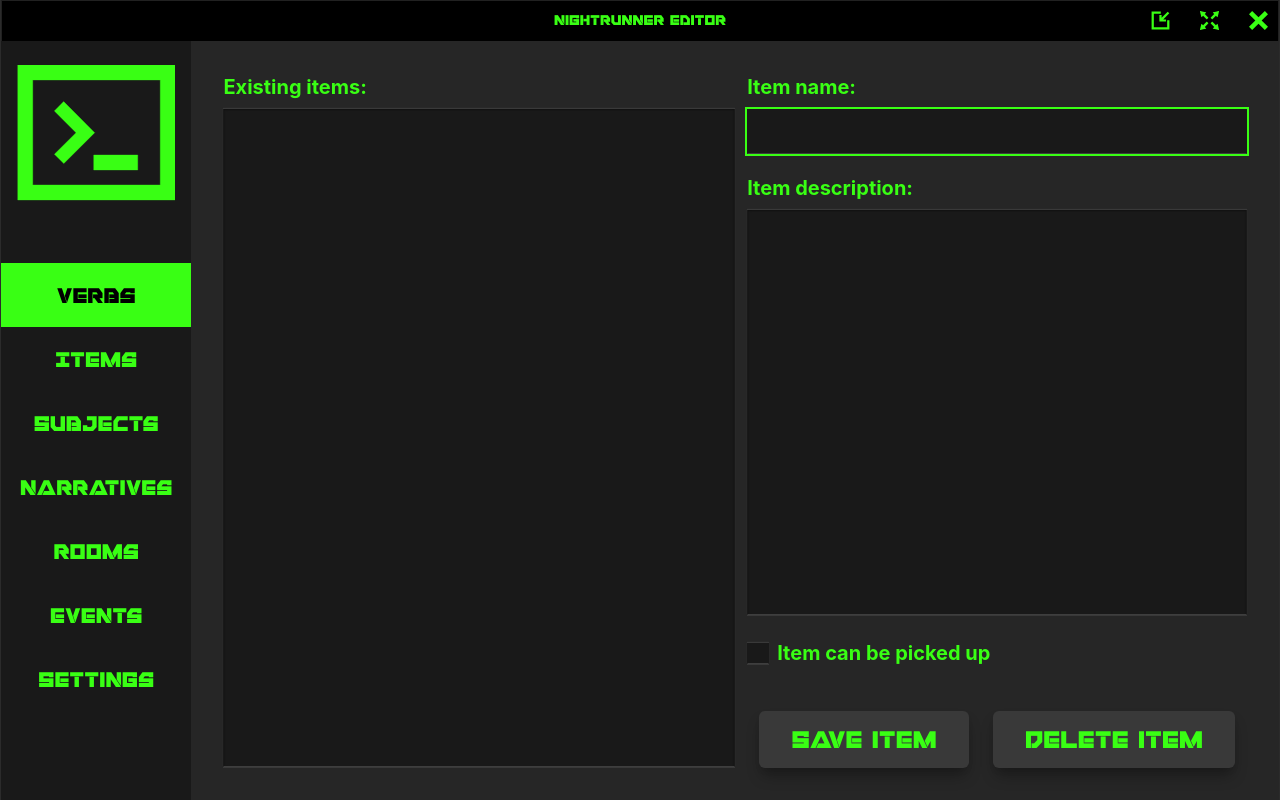
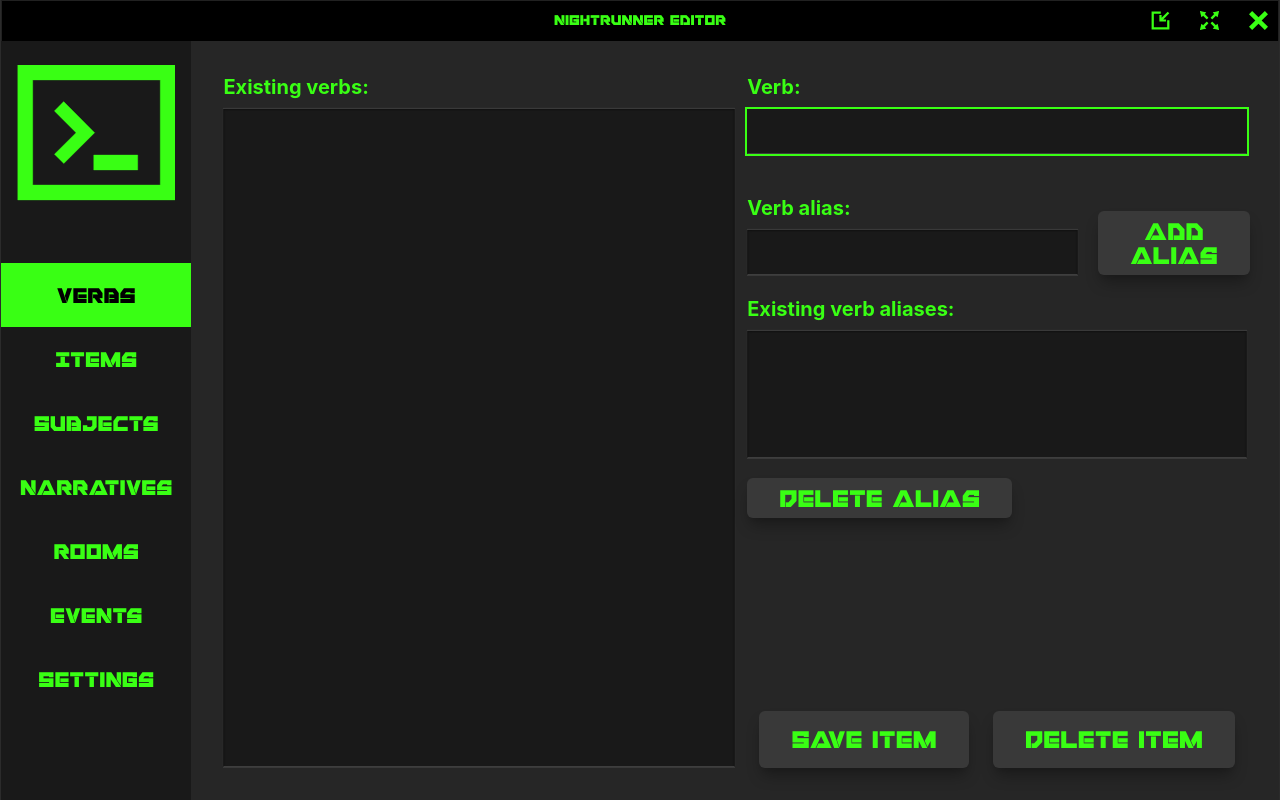
Before and after one commit to aimerib/nightrunner-editor, a React (Vite) app: page / in a window 1280 px wide. Built offline with nearby package versions, Linux system fonts and the light colour scheme.

Commit message:
Add Verbs page functionality

```diff
--- a/src/pages/Verbs/index.tsx
+++ b/src/pages/Verbs/index.tsx
@@ -1,95 +1,122 @@
 import React, { useState, useContext, useEffect } from 'react';
-import {
-  Button,
-  RadioButton,
-  ListContainer,
-  Input,
-  Checkbox,
-} from '../../components';
+import { Button, RadioButton, ListContainer, Input } from '../../components';
+import Modal from '../../components/Modal';
 import { store } from '../../store';
-import { ITEM_TYPE } from '../../types';
+import { VERB_TYPE } from '../../types';
 import { useFocus } from '../../utils';
 
 export default function Verbs(): JSX.Element {
   // init states
   const [name, set_name] = useState<string>('');
-  const [description, set_description] = useState<string>('');
-  const [can_pick, set_can_pick] = useState<boolean>(false);
   const [id, set_id] = useState<number>(1);
   const [inputRef, setInputFocus] = useFocus();
   const [selectedRadio, set_selectedRadio] = useState<string>('');
-  const [item, set_item] = useState({} as ITEM_TYPE);
+  const [selectedAliasRadio, set_selectedAliasRadio] = useState<string>('');
+  const [show_modal, set_show_modal] = useState<boolean>(false);
 
-  // init items state
-  const [items_state, dispatch_item] = useContext(store).items;
+  const [verb, set_verb] = useState({} as VERB_TYPE);
+  const [alias_name, set_alias_name] = useState<string>('');
+  const [aliases, set_aliases] = useState<string[]>([]);
 
-  // holds the new item object
-  const new_item: ITEM_TYPE = { name, description, can_pick };
+  // init verbs state
+  const [verbs_state, dispatch_item] = useContext(store).verbs;
+
+  // holds the new verb object
+  const new_verb: VERB_TYPE = { name, aliases };
 
   useEffect(() => {
-    const items: ITEM_TYPE[] = Object.keys(items_state).map(
-      (key): ITEM_TYPE => {
-        return items_state[key];
+    const verbs: VERB_TYPE[] = Object.keys(verbs_state).map(
+      (key): VERB_TYPE => {
+        return verbs_state[key];
       }
     );
-    if (items.length > 0) {
-      set_id(items[items.length - 1].id + 1);
+    if (verbs.length > 0) {
+      set_id(verbs[verbs.length - 1].id + 1);
     }
-  }, [items_state]);
+  }, [verbs_state]);
 
   const handleChange = (): void => {
-    if (item.id) {
-      if (name && description) {
+    const verbs: VERB_TYPE[] = Object.keys(verbs_state).map(
+      (key): VERB_TYPE => {
+        return verbs_state[key];
+      }
+    );
+    if (verbs.find((v) => v.name === name) && !verb.id) {
+      set_show_modal(true);
+    } else if (verb.id) {
+      if (name) {
         dispatch_item({
-          type: 'UPDATE_ITEM',
-          payload: { ...item, name, description, can_pick },
+          type: 'UPDATE_VERB',
+          payload: { ...verb, name, aliases },
         });
       }
-    } else if (new_item.name && new_item.description) {
-      dispatch_item({ type: 'ADD_ITEM', payload: { new_item, id } });
+    } else if (new_verb.name && !verbs.find((v) => v.name === name)) {
+      dispatch_item({ type: 'ADD_VERB', payload: { new_verb, id } });
     }
-    set_item({} as ITEM_TYPE);
+    set_verb({} as VERB_TYPE);
     set_selectedRadio('');
-    set_description('');
+    set_alias_name('');
     set_name('');
     setInputFocus();
-    set_can_pick(false);
+    set_aliases([]);
   };
 
   const handleDelete = (): void => {
-    set_can_pick(false);
-    set_description('');
+    set_aliases([]);
+    set_alias_name('');
     set_name('');
     set_selectedRadio('');
-    dispatch_item({ type: 'REMOVE_ITEM', payload: item.id });
+    dispatch_item({ type: 'REMOVE_VERB', payload: verb.id });
     setInputFocus();
   };
 
-  const renderItems = (): JSX.Element[] => {
-    return Object.keys(items_state).map((key): JSX.Element => {
+  const renderVerbs = (): JSX.Element[] => {
+    return Object.keys(verbs_state).map((key): JSX.Element => {
+      const aliases_string = verbs_state[key].aliases.join(', ');
       return (
         <RadioButton
-          key={items_state[key].id}
-          id={items_state[key].name}
-          name="items"
-          value={items_state[key].name}
+          key={verbs_state[key].id}
+          id={verbs_state[key].name}
+          name="verbs"
+          value={verbs_state[key].name}
           onChange={() => {
-            set_item(items_state[key]);
-            set_name(items_state[key].name);
-            set_can_pick(items_state[key].can_pick);
-            set_description(items_state[key].description);
-            set_selectedRadio(items_state[key].name);
+            set_verb(verbs_state[key]);
+            set_name(verbs_state[key].name);
+            set_aliases(verbs_state[key].aliases);
+            set_selectedRadio(verbs_state[key].name);
           }}
-          checked={selectedRadio === items_state[key].name}
+          checked={selectedRadio === verbs_state[key].name}
         >
-          {items_state[key].name} - {items_state[key].description}
+          {verbs_state[key].name} - aliases:&nbsp;&nbsp;{aliases_string}
         </RadioButton>
       );
     });
   };
 
+  const renderAliases = (): React.ReactNode => {
+    if (aliases.length > 0) {
+      return Object.keys(aliases).map((key): JSX.Element => {
+        return (
+          <RadioButton
+            key={key}
+            id={aliases[key]}
+            name="verbs"
+            value={aliases[key]}
+            onChange={() => {
+              set_selectedAliasRadio(aliases[key]);
+            }}
+            checked={selectedAliasRadio === aliases[key]}
+          >
+            {aliases[key]}
+          </RadioButton>
+        );
+      });
+    }
+    return <></>;
+  };
+
   const disabled_save = () => {
-    if (!name || !description) {
+    if (!name) {
       return true;
     }
     return false;
@@ -102,12 +129,29 @@ export default function Verbs(): JSX.Element {
     return true;
   };
 
+  const handle_add_alias = (): void => {
+    if (alias_name) {
+      set_aliases([...aliases, alias_name.toLowerCase()]);
+      set_alias_name('');
+    }
+  };
+  const handle_delete_alias = (): void => {
+    if (selectedAliasRadio) {
+      const new_aliases = aliases.filter(
+        (alias) => alias !== selectedAliasRadio
+      );
+      set_aliases(new_aliases);
+      set_alias_name('');
+      set_selectedAliasRadio('');
+    }
+  };
+
   return (
     <div className="w-full h-full bg-nr-main text-green-nr">
       <div className="grid w-full h-full grid-cols-2">
         {/* left side - content*/}
-        <ListContainer label="Existing items:">{renderItems()}</ListContainer>
-        {/* right side - form for adding more items */}
+        <ListContainer label="Existing verbs:">{renderVerbs()}</ListContainer>
+        {/* right side - form for adding more verbs */}
         <form
           className="flex flex-col gap-5 pl-3 place-content-center"
           onSubmit={(e) => {
@@ -116,7 +160,7 @@ export default function Verbs(): JSX.Element {
           }}
         >
           <Input
-            label="Item name:"
+            label="Verb:"
             name="name"
             autoFocus
             innerRef={inputRef}
@@ -125,20 +169,41 @@ export default function Verbs(): JSX.Element {
               set_name(e.target.value);
             }}
           />
-          <Input
-            multiline
-            label="Item description:"
-            name="description"
-            value={description}
-            onChange={(e) => set_description(e.target.value)}
-          />
-          <Checkbox
-            label="Item can be picked up"
-            name="can_be_picked"
-            value="can_be_picked"
-            checked={can_pick}
-            onClick={() => set_can_pick(!can_pick)}
-          />
+          <div className="h-full">
+            <div className="flex items-end justify-between gap-5 py-5">
+              <Input
+                className="flex-1"
+                label="Verb alias:"
+                name="alias_name"
+                value={alias_name}
+                onChange={(e) => {
+                  set_alias_name(e.target.value);
+                }}
+              />
+              <Button
+                disabled={!alias_name}
+                className="text-base justify-self-center"
+                type="button"
+                onClick={handle_add_alias}
+              >
+                Add alias
+              </Button>
+            </div>
+            <div className="flex flex-col justify-start gap-5">
+              <ListContainer scrollable small label="Existing verb aliases:">
+                {renderAliases()}
+              </ListContainer>
+
+              <Button
+                disabled={!selectedAliasRadio}
+                className="text-base justify-self-center"
+                type="button"
+                onClick={handle_delete_alias}
+              >
+                Delete alias
+              </Button>
+            </div>
+          </div>
           <div className="flex justify-around mt-5">
             <Button type="submit" disabled={disabled_save()}>
               Save item
@@ -153,6 +218,13 @@ export default function Verbs(): JSX.Element {
           </div>
         </form>
       </div>
+      <Modal
+        show={show_modal}
+        handle_close={() => set_show_modal(false)}
+        title="Invalid Verb"
+      >
+        <p>Verb already in use</p>
+      </Modal>
     </div>
   );
 }
--- a/src/store/index.tsx
+++ b/src/store/index.tsx
@@ -5,6 +5,7 @@ import {
   narrative_reducer,
   subject_reducer,
   event_reducer,
+  verb_reducer,
 } from './reducers';
 import {
   initial_items_state,
@@ -12,6 +13,7 @@ import {
   initial_events_state,
   initial_narratives_state,
   initial_subjects_state,
+  initial_verbs_state,
 } from '././initialStates';
 import {
   ITEMS_STATE_TYPE,
@@ -24,13 +26,13 @@ import {
   SUBJECT_ACTION_TYPE,
   EVENT_STATE_TYPE,
   EVENT_ACTION_TYPE,
+  VERB_STATE_TYPE,
+  VERB_ACTION_TYPE,
 } from '../types';
 
 interface NRContext {
-  items: [
-    Record<string, unknown> | ITEMS_STATE_TYPE,
-    Dispatch<ITEM_ACTION_TYPE>
-  ];
+  verbs: [VERB_STATE_TYPE, Dispatch<VERB_ACTION_TYPE>];
+  items: [ITEMS_STATE_TYPE, Dispatch<ITEM_ACTION_TYPE>];
   rooms: [ROOMS_STATE_TYPE, Dispatch<ROOM_ACTION_TYPE>];
   events: [EVENT_STATE_TYPE, Dispatch<EVENT_ACTION_TYPE>];
   narratives: [NARRATIVES_STATE_TYPE, Dispatch<NARRATIVE_ACTION_TYPE>];
@@ -41,44 +43,40 @@ const store = createContext({} as NRContext);
 const { Provider } = store;
 
 const StateProvider = ({ children }) => {
-  //#region Items reducer
+  const [verbs_state, dispatch_verb] = useReducer(
+    verb_reducer,
+    initial_verbs_state
+  );
+
   const [items_state, dispatch_item] = useReducer(
     item_reducer,
     initial_items_state
   );
-  //#endregion
 
-  //#region Rooms reducer
   const [rooms_state, dispatch_room] = useReducer(
     room_reducer,
     initial_rooms_state
   );
-  //#endregion
 
-  //#region Events reducer
   const [events_state, dispatch_event] = useReducer(
     event_reducer,
     initial_events_state
   );
-  //#endregion
 
-  //#region Narratives reducer
   const [narratives_state, dispatch_narrative] = useReducer(
     narrative_reducer,
     initial_narratives_state
   );
-  //#endregion
 
-  //#region Subjects reducer
   const [subjects_state, dispatch_subject] = useReducer(
     subject_reducer,
     initial_subjects_state
   );
-  //#endregion
 
   return (
     <Provider
       value={{
+        verbs: [verbs_state, dispatch_verb],
         items: [items_state, dispatch_item],
         rooms: [rooms_state, dispatch_room],
         events: [events_state, dispatch_event],
--- a/src/store/initialStates.ts
+++ b/src/store/initialStates.ts
@@ -3,10 +3,12 @@ import {
   ITEMS_STATE_TYPE,
   NARRATIVES_STATE_TYPE,
   SUBJECTS_STATE_TYPE,
-  EVENT_STATE_TYPE
+  EVENT_STATE_TYPE,
+  VERB_STATE_TYPE
 } from '../types'
 export const initial_items_state: ITEMS_STATE_TYPE = {};
 export const initial_rooms_state: ROOMS_STATE_TYPE = {};
 export const initial_events_state: EVENT_STATE_TYPE = {};
 export const initial_narratives_state: NARRATIVES_STATE_TYPE = {};
 export const initial_subjects_state: SUBJECTS_STATE_TYPE = {};
+export const initial_verbs_state: VERB_STATE_TYPE = {};
--- /dev/null
+++ b/src/store/reducers/verbReducer.tsx
@@ -0,0 +1,31 @@
+import { VERB_ACTION_TYPE } from '../../types';
+import { initial_verbs_state } from '../initialStates';
+const verb_reducer = (
+  old_state: typeof initial_verbs_state,
+  action: VERB_ACTION_TYPE
+) => {
+  switch (action.type) {
+    case 'ADD_VERB': {
+      const new_verb = {};
+      new_verb[action.payload.id] = {
+        id: action.payload.id,
+        ...action.payload.new_verb,
+      };
+      return { ...old_state, ...new_verb };
+    }
+    case 'UPDATE_VERB': {
+      const updated_verb = action.payload;
+      const verbs = { ...old_state };
+      verbs[updated_verb.id] = { ...updated_verb };
+      return { ...old_state, ...verbs };
+    }
+    case 'REMOVE_VERB': {
+      const verbs = { ...old_state };
+      delete verbs[action.payload];
+      return { ...verbs };
+    }
+    default:
+      return old_state;
+  }
+};
+export default verb_reducer;
```
Also changed, not shown: src/store/reducers/index.ts (+9 -1 lines).
